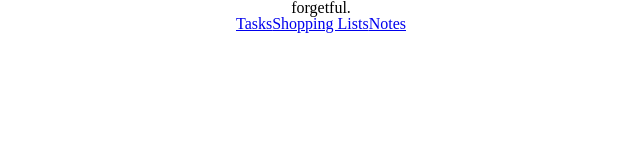
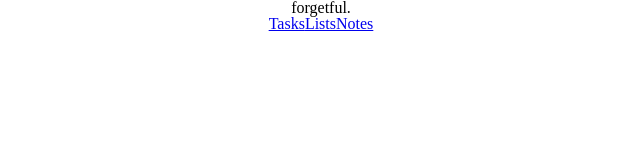
Before and after one commit to joshuascan/todo-list, a React (Create React App) app: page / in a window 1280 px wide. Shown: the top 160 px of the page, without its empty margins (319-959 px from the left). Built offline with nearby package versions, Linux system fonts and the light colour scheme.

Commit message:
initial commit

```diff
--- a/src/components/Navigation.jsx
+++ b/src/components/Navigation.jsx
@@ -5,7 +5,7 @@ const Navigation = () => {
   return (
     <nav>
       <Link to="/tasks">Tasks</Link>
-      <Link to="/shopping">Shopping Lists</Link>
+      <Link to="/shopping">Lists</Link>
       <Link to="/notes">Notes</Link>
     </nav>
   );
```
Also changed, not shown: src/store/listSlice.js (added).
